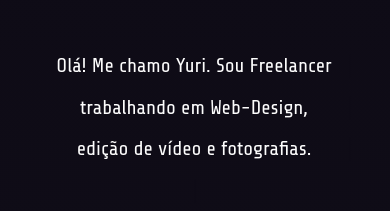
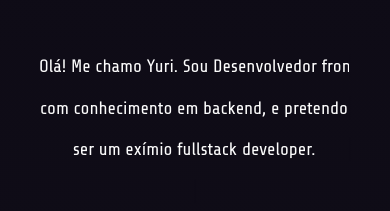
Before and after one commit to YuriCF1/Portfolio-Dev, a Next.js app: page / in a window 390 px wide. Shown: the part 359-570 px from the top of the page. Built offline with nearby package versions, Linux system fonts and the light colour scheme.

Commit message:
Changing text of mobile and its tyle

```diff
--- a/src/app/components/About/About.module.css
+++ b/src/app/components/About/About.module.css
@@ -1,13 +1,3 @@
-/*
-.main {
-  background: linear-gradient(#0e0b16, #262429);
-  background-image: url(../img/codigos.jpg);
-  background-size: cover;
-  padding: 2rem 0;
-}
-
-*/
-
 .sobre_container {
   color: rgb(255, 255, 255);
   text-align: center;
@@ -86,7 +76,7 @@
   .sobre_texto2,
   .sobre_texto3 {
     border-right: 2px solid #0e0b16;
-    font-size: 20px;
+    font-size: 18px;
     color: #fdfdfd;
     line-height: 1.5rem;
     margin: 0 auto;
--- a/src/app/components/About/page.tsx
+++ b/src/app/components/About/page.tsx
@@ -14,11 +14,10 @@ export function About() {
                     </p>
                 </div>
                 <div className={styles.versaoMob}>
-                    <p className={`${styles.sobre_texto2} ${styles.typing_animation1}`} id="servicos">Olá! Me chamo
-                        Yuri. Sou Freelancer</p>
-                    <p className={`${styles.sobre_texto3} ${styles.typing_animation2}`}>trabalhando em
-                        Web-Design,</p>
-                    <p className={`${styles.sobre_texto3} ${styles.typing_animation3}`}>edição de vídeo e fotografias.</p >
+                    <p className={`${styles.sobre_texto2} ${styles.typing_animation1}`} id="servicos">Olá! Me chamo Yuri.
+                        Sou Desenvolvedor frontend</p>
+                    <p className={`${styles.sobre_texto3} ${styles.typing_animation2}`}>com conhecimento em backend, e pretendo</p>
+                    <p className={`${styles.sobre_texto3} ${styles.typing_animation3}`}> ser um exímio fullstack developer.</p >
                     <p className={`${styles.sobre_texto3} ${styles.typing_animation4}`}> E amo tudo isso =)
                     </p >
                 </div >
```
